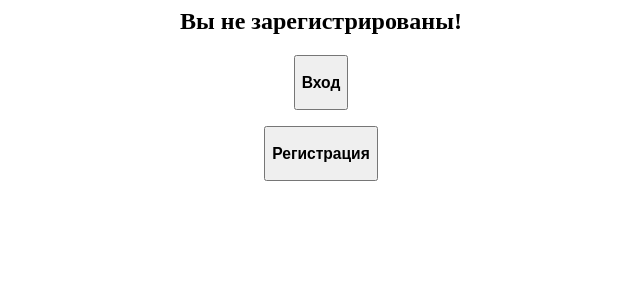
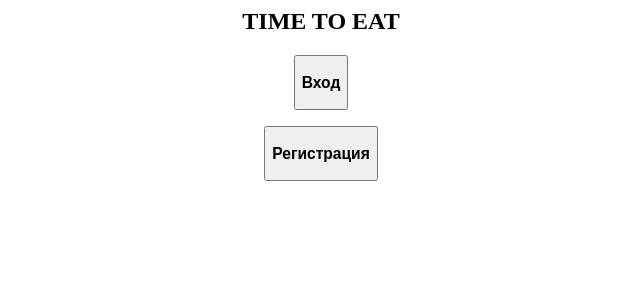
Before and after one commit to Nisakoo/Bauman-WebHackatoh-2024, a Django app: page / in a window 1280 px wide. Shown: the top 300 px of the page, without its empty margins (319-959 px from the left). Run offline with Django 5.2, Linux system fonts and the light colour scheme.

```diff
--- a/main_site/app/templates/app/home.html
+++ b/main_site/app/templates/app/home.html
@@ -10,7 +10,7 @@
   <button type="submit"> <h3>Выход</h3></button>
 </form>
 {% else %}
-<h2 style="text-align: center;">Вы не зарегистрированы!</h2>
+<h2 style="text-align: center;">TIME TO EAT</h2>
 <form style="text-align: center;" action="{% url 'login' %}" method="post">
   {% csrf_token %}
   <button type="submit"> <h3>Вход</h3></button>
```
